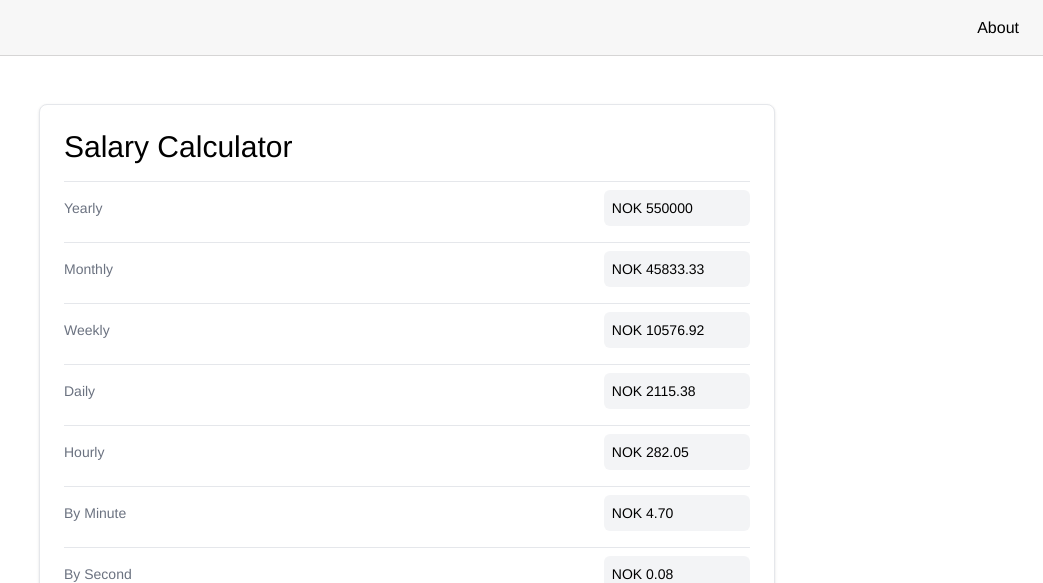
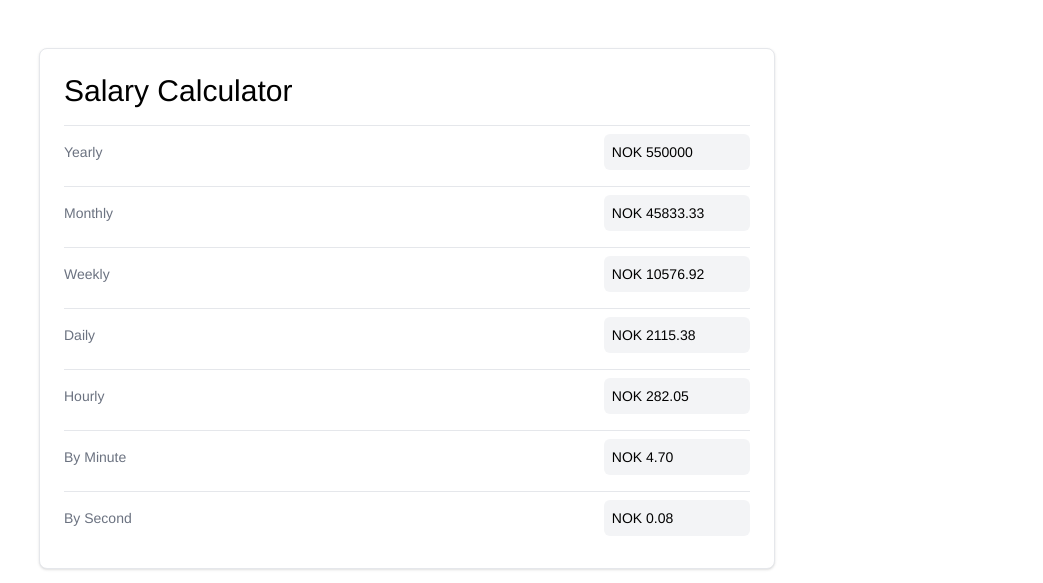
Before and after one commit to Tollii/Lonnskalkulator, an ASP.NET Core app: page / in a window 1280 px wide. Shown: the top 583 px of the page, without its empty margins (237-1280 px from the left). Run offline with ASP.NET Core 8, Linux system fonts and the light colour scheme; style sheets or scripts are compiled from the project's sources; some libraries are stand-ins or nearby versions.

Commit message:
Remove some stuff

```diff
--- a/Client/Pages/Index.razor
+++ b/Client/Pages/Index.razor
@@ -1,5 +1,6 @@
 @page "/"
 @using BlazorBasic.Salary
+
 <div class="w-full py-12 flex flex-col items-center space-y-6">
     <div class="w-full max-w-3xl px-4">
         <div class="flex flex-col gap-4">
@@ -11,7 +12,7 @@
                             <label for="yearly" class="text-sm text-gray-500 ">Yearly</label>
                             <div class="text-sm font-medium bg-gray-100 p-2 rounded-md">
                                 NOK
-                                <input  id="yearly" type="number" @bind="Salary.Yearly" @bind:event="oninput" class="text-sm font-medium w-24 bg-gray-100">
+                                <input  id="yearly" type="number" @bind="Salary.Yearly"  @bind:event="oninput" class="text-sm font-medium w-24 bg-gray-100">
                                 <br/>
                                 @if (Salary.TaxRatePercent > 0)
                                 {
--- a/Client/Shared/MainLayout.razor
+++ b/Client/Shared/MainLayout.razor
@@ -2,10 +2,6 @@
 
 <div class="page">
     <main>
-        <div class="top-row px-4">
-            <a href="https://docs.microsoft.com/aspnet/" target="_blank">About</a>
-        </div>
-
         <article class="content px-4">
             @Body
         </article>
```
